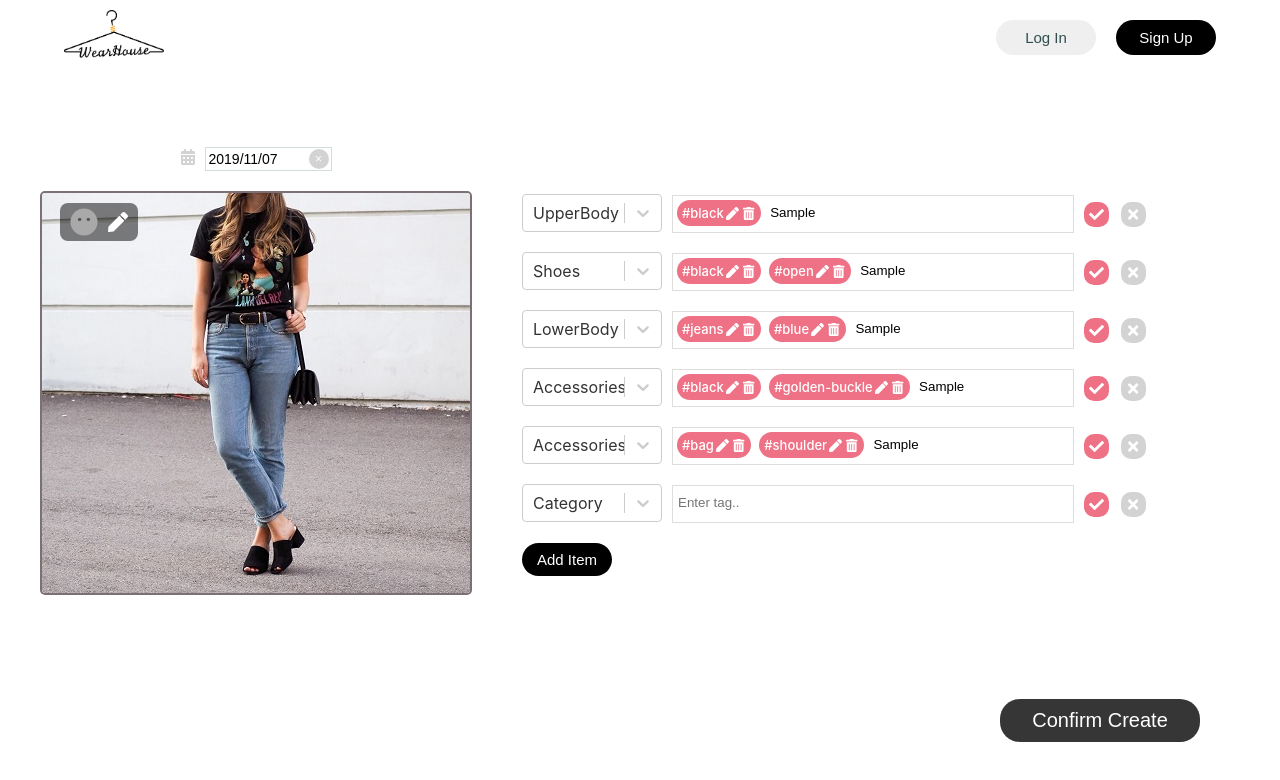
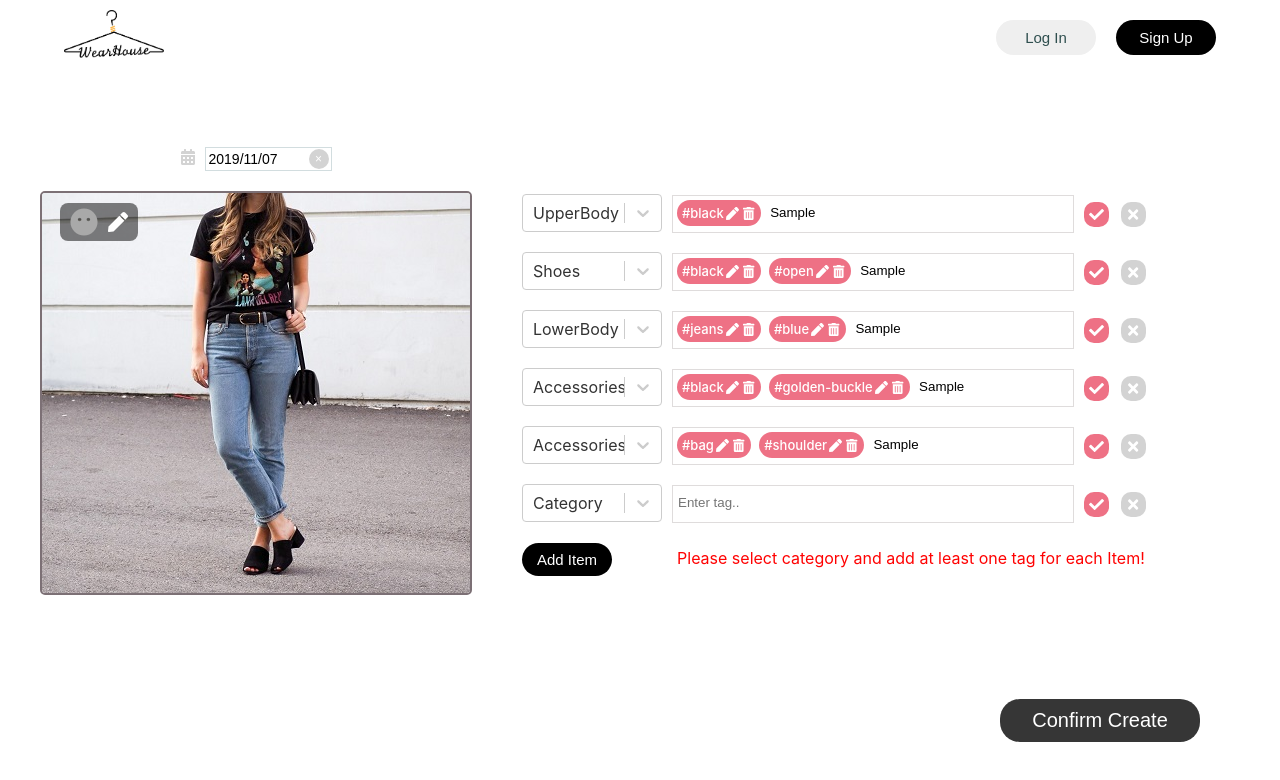
Before and after one commit to swsnu/swpp2019-team5, a React (Create React App) app in the folder front-end/wearhouse/: page /createOutfit in a window 1280 px wide. Both pictures are taken after typing "Sample", "Sample", "Sample", "Sample", "Sample" into the empty fields and a click on the button "Add Item". Shown: the top 780 px of the page. Built offline with nearby package versions, Linux system fonts and the light colour scheme.

Commit message:
Substitute alert to warning message to resolve sonarcloud fail

```diff
--- a/front-end/wearhouse/src/Components/Item/Item.js
+++ b/front-end/wearhouse/src/Components/Item/Item.js
@@ -33,7 +33,6 @@ class Item extends Component {
         });
     }
     handleCategoryChange(event) {
-        console.log(event);
         this.setState({ category: event.value });
 
         this.props.applyEdit({
--- a/front-end/wearhouse/src/Containers/CreateOutfit/CreateOutfit.js
+++ b/front-end/wearhouse/src/Containers/CreateOutfit/CreateOutfit.js
@@ -29,12 +29,17 @@ class CreateOutfit extends Component {
         satisfactionValue: null,
         date: new Date(), //in sprint 4 make it changable. user can select date
         items: this.props.items, //Made items section be props - everything should be props actually
+        isValid: true,
     };
 
     shouldComponentUpdate() {
         return true;
     }
-
+    componentDidUpdate(prevProps, prevState) {
+        if (prevState.items !== this.state.items) {
+            this.checkValidation();
+        }
+    }
     onDeleteItem(item) {
         let items = this.state.items;
         items = items.filter(itm => itm !== item);
@@ -58,15 +63,19 @@ class CreateOutfit extends Component {
             date: date,
         });
     };
-
-    onConfirmCreate = () => {
+    checkValidation = () => {
         const items = this.state.items;
         for (var i = 0; i < items.length; i++) {
             if (items[i].category === "default" || items[i].tags.length === 0) {
-                alert("All itmes should have category and at least one tag");
-                return;
+                this.setState({ isValid: false });
+                return false;
             }
         }
+        this.setState({ isValid: true });
+        return true;
+    };
+    onConfirmCreate = () => {
+        if (!this.checkValidation()) return;
         //please add validation whether for all items category is selected in sprint 4
         const newOutfit = {
             image: this.state.image,
@@ -122,12 +131,26 @@ class CreateOutfit extends Component {
                     {/*originally it should be proped image.. this is just for testing due to unimplementation of DB*/}
                     <div id="info-window">
                         <div id="items-info-window">{items}</div>
-                        <div id="add-confirm-buttons-container">
-                            <button onClick={this.addItemHandler} id="add-item">
-                                Add Item
-                            </button>
+                        <div className="not-info">
+                            <div id="add-confirm-buttons-container">
+                                <button
+                                    onClick={this.addItemHandler}
+                                    id="add-item"
+                                >
+                                    Add Item
+                                </button>
+                            </div>
+                            <div id="error-container">
+                                {!this.state.isValid && (
+                                    <div className="item-error">
+                                        Please select category and add at least
+                                        one tag for each Item!
+                                    </div>
+                                )}
+                            </div>
                         </div>
                     </div>
+
                     <button
                         onClick={this.onConfirmCreate}
                         id="confirm-create-item"
--- a/front-end/wearhouse/src/Containers/CreateOutfit/CreateOutfit.scss
+++ b/front-end/wearhouse/src/Containers/CreateOutfit/CreateOutfit.scss
@@ -20,6 +20,7 @@
         }
         overflow: hidden;
     }
+
     #date-picker {
         width: 120px;
         text-align: left;
@@ -51,10 +52,22 @@
             flex-direction: column;
             justify-content: center;
         }
-        #add-confirm-buttons-container {
+        .not-info {
             display: flex;
             justify-content: flex-start;
-            margin-top: 10px;
+            #add-confirm-buttons-container {
+                display: flex;
+                justify-content: flex-start;
+                margin-top: 10px;
+            }
+
+            #error-container {
+                margin-top: 15px;
+                margin-left: 65px;
+                .item-error {
+                    color: rgb(255, 2, 2);
+                }
+            }
         }
     }
 
```
Also changed, not shown: 1 other file (tests, documents, lock files or other folders).
